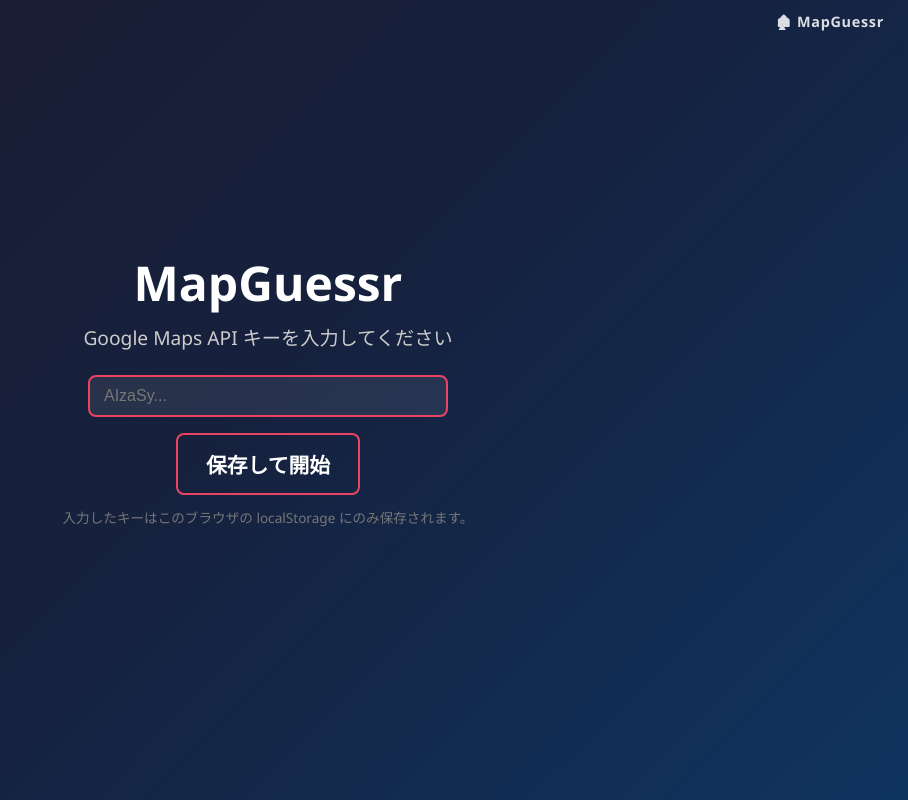
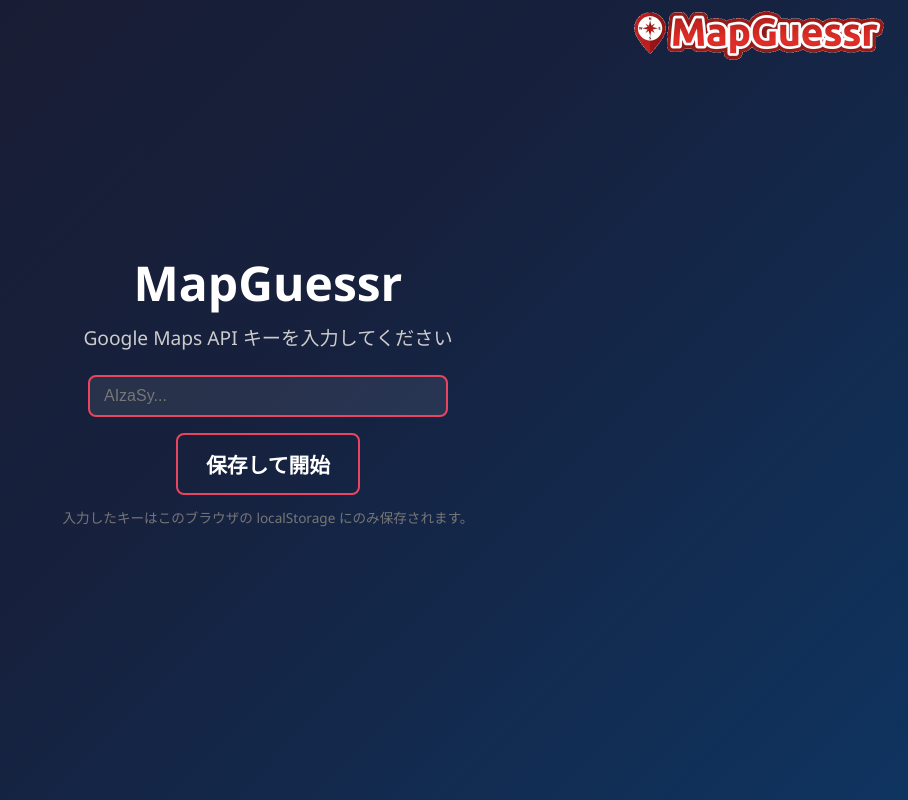
Before and after one commit to ermine27/MapGuessr, a plain HTML site: page docs/index.html in a window 1280 px wide. Shown: the whole page, without its empty margins (372-1280 px from the left). Drawn offline with Linux system fonts and the light colour scheme.

Commit message:
#57 ロゴの差し替え

```diff
--- a/docs/index.html
+++ b/docs/index.html
@@ -12,14 +12,12 @@
 
     <!-- サイトロゴ（常時表示） -->
     <div id="site-logo">
-        <!-- TODO: ロゴ画像ができたらimgタグで差し替え。 -->
-        <span id="logo-dummy">&#127962; MapGuessr</span>
+        <img id="site-logo-image" src="images/logo.png" alt="MapGuessr">
     </div>
 
     <!-- ラウンドセレクター画面 -->
     <div id="round-select-screen">
         <div class="select-container">
-            <h1>MapGuessr</h1>
             <p>ラウンド数を選んでください</p>
 
             <!-- マップ選択 -->
--- a/docs/style.css
+++ b/docs/style.css
@@ -100,11 +100,11 @@
     pointer-events: none;
 }
 
-#logo-dummy {
-    color: rgba(255, 255, 255, 0.85);
-    font-size: 0.9rem;
-    font-weight: bold;
-    letter-spacing: 0.05em;
+#site-logo-image {
+    display: block;
+    width: 250px;
+    height: 50px;
+    object-fit: contain;
 }
 
 #version-info {
```
Also changed, not shown: docs/images/logo.png (added).
